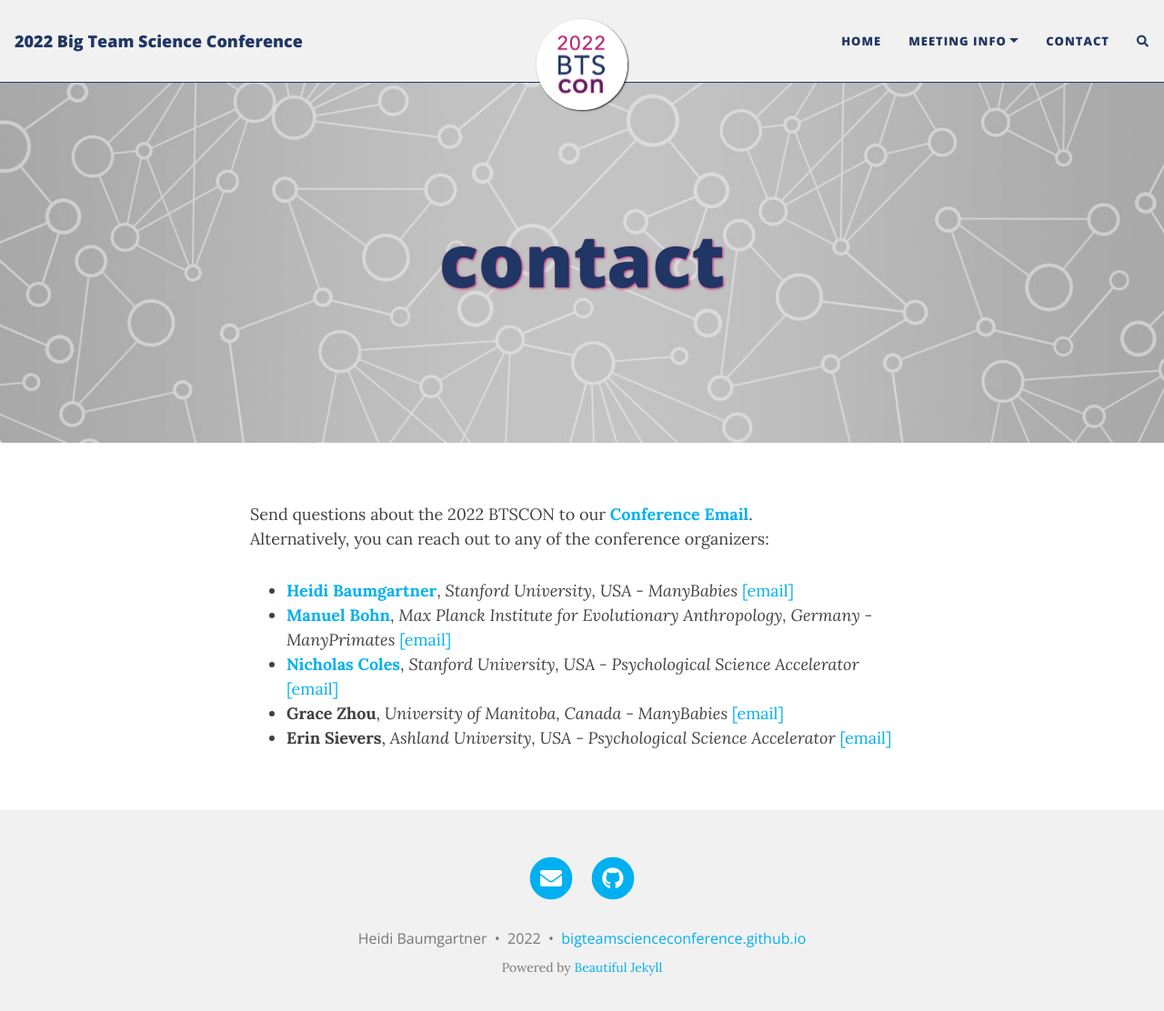
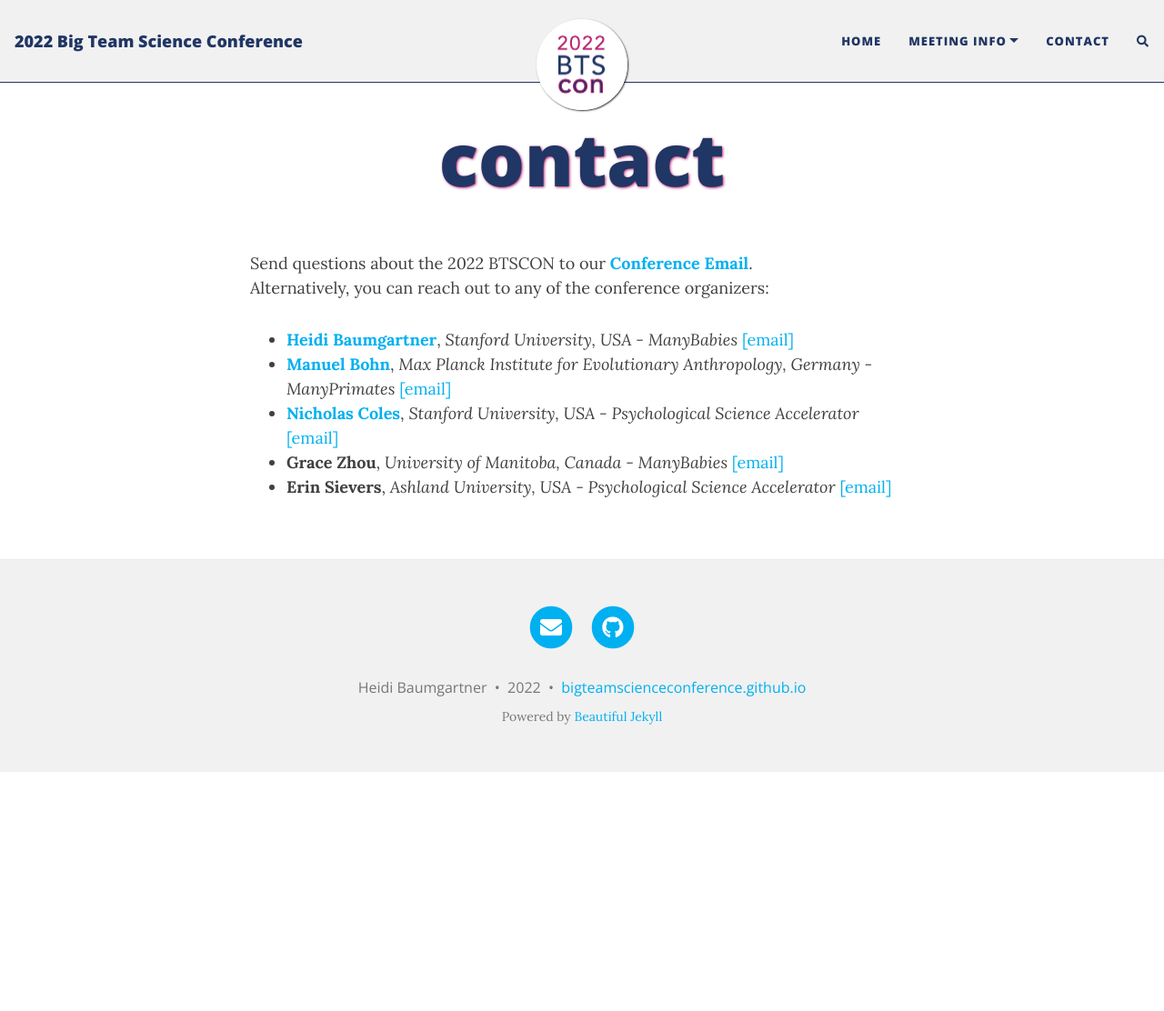
Before and after one commit to bigteamscienceconference/bigteamscienceconference.github.io, a Jekyll site: the page built from contact.md, in a window 1280 px wide and 1125 px high. Shown: the top 1112 px of the window at 91% size. Built offline with Jekyll 4.4.1, drawn with Linux system fonts in a browser that asks for light colours; nearby versions of some CDN libraries; comment, search, counter and statistics services are not loaded.

Commit message:
Update contact.md

```diff
--- a/contact.md
+++ b/contact.md
@@ -1,7 +1,6 @@
 ---
 layout: page
 title: contact
-cover-img: /assets/img/network.png
 ---
 
 
```
